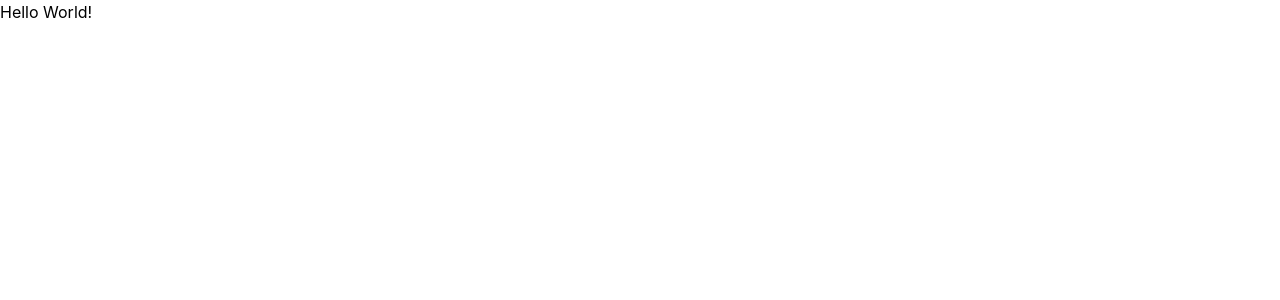
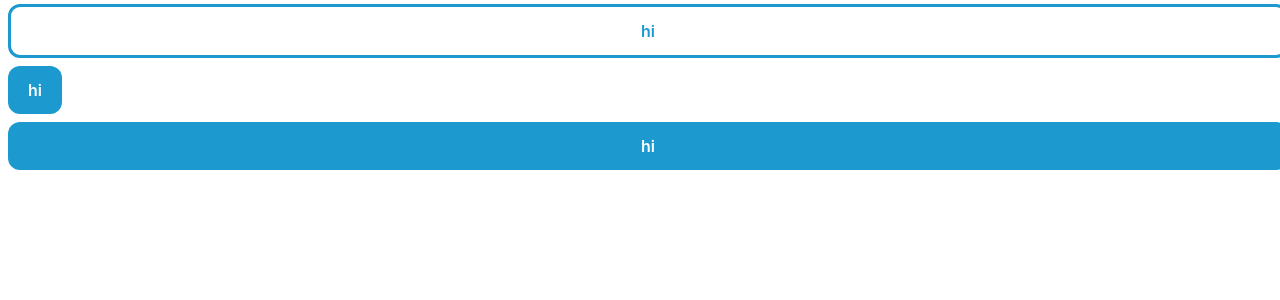
Before and after one commit to alirafli/DelosNews, a Next.js app: page / in a window 1280 px wide. Shown: the top 300 px of the page. Built offline with nearby package versions, Linux system fonts and the light colour scheme.

Commit message:
add: buttons

```diff
--- /dev/null
+++ b/components/elements/Button/Button.module.css
@@ -0,0 +1,24 @@
+.btnContainer {
+  @apply px-5
+  py-3
+  rounded-xl
+  text-base
+  font-semibold
+  text-white
+  transition-all
+  mx-2
+  my-1
+  hover:scale-105;
+}
+
+.primary {
+  @apply bg-primary
+  hover:bg-primary-sky;
+}
+
+.secondary {
+  @apply border-primary
+  border-[3px]
+  text-primary
+  hover:border-primary/80;
+}
--- /dev/null
+++ b/components/elements/Button/index.tsx
@@ -0,0 +1,32 @@
+import { FC } from "react";
+import { CustomStyle } from "@types";
+import styles from "./Button.module.css";
+
+type BtnProps = {
+  children: React.ReactNode;
+  variant?: "primary" | "secondary";
+  fullWidth?: boolean;
+  className?: string;
+};
+
+const VARIANT: CustomStyle = {
+  primary: styles.primary,
+  secondary: styles.secondary,
+};
+
+export const Button: FC<BtnProps> = ({
+  children = "click here",
+  variant = "primary",
+  fullWidth = false,
+  className = "",
+}) => {
+  return (
+    <button
+      className={`${styles.btnContainer} ${VARIANT[variant]} ${
+        fullWidth ? "w-full" : "w-fit"
+      } ${className}`}
+    >
+      <p>{children}</p>
+    </button>
+  );
+};
--- /dev/null
+++ b/components/elements/index.ts
@@ -0,0 +1 @@
+export * from "./Button";
--- a/pages/index.tsx
+++ b/pages/index.tsx
@@ -1,7 +1,14 @@
 import type { NextPage } from "next";
+import { Button } from "@components/elements";
 
 const Home: NextPage = () => {
-  return <div>Hello World!</div>;
+  return (
+    <div>
+      <Button fullWidth variant="secondary">hi</Button>
+      <Button>hi</Button>
+      <Button fullWidth>hi</Button>
+    </div>
+  );
 };
 
 export default Home;
```
